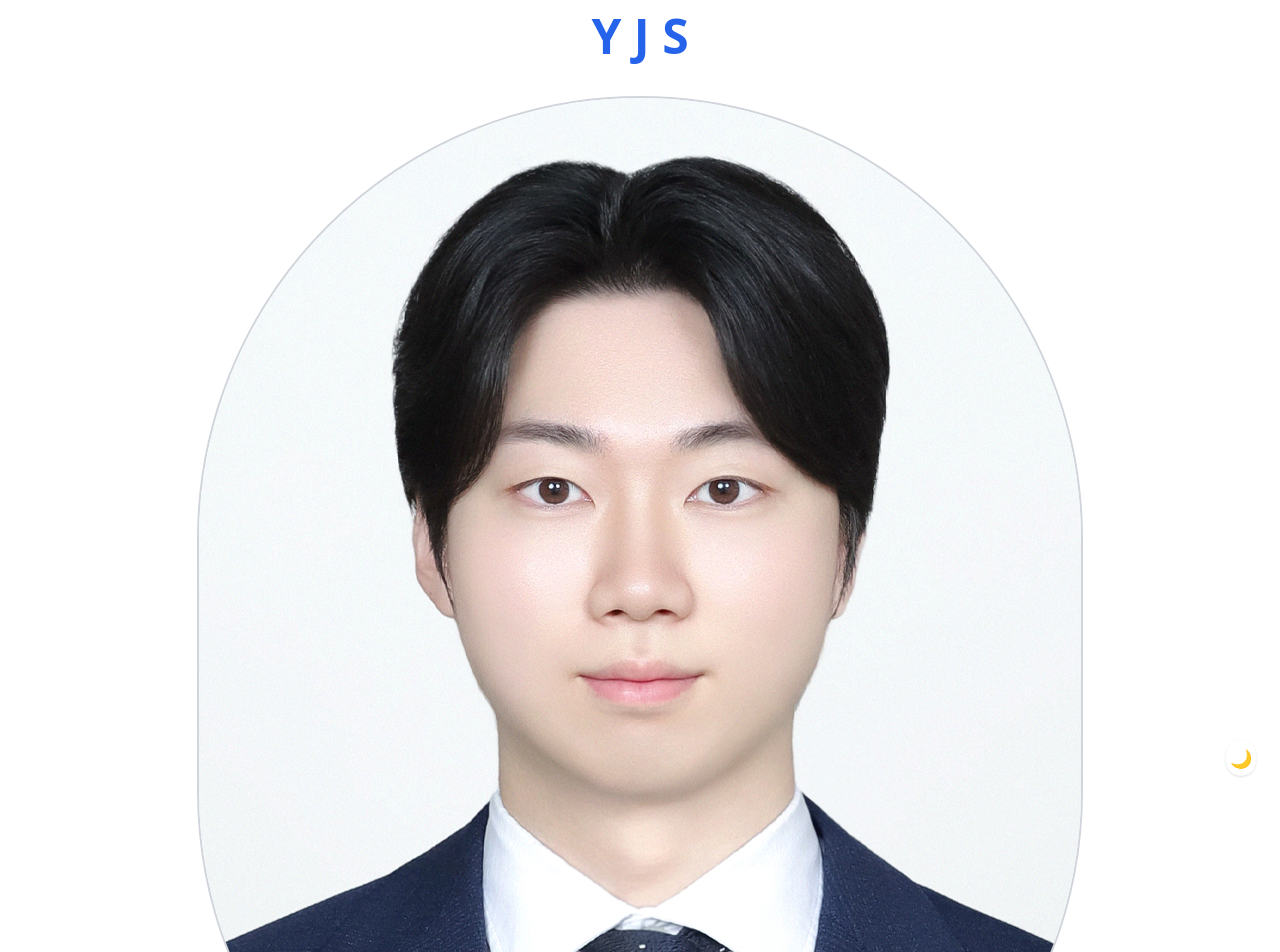
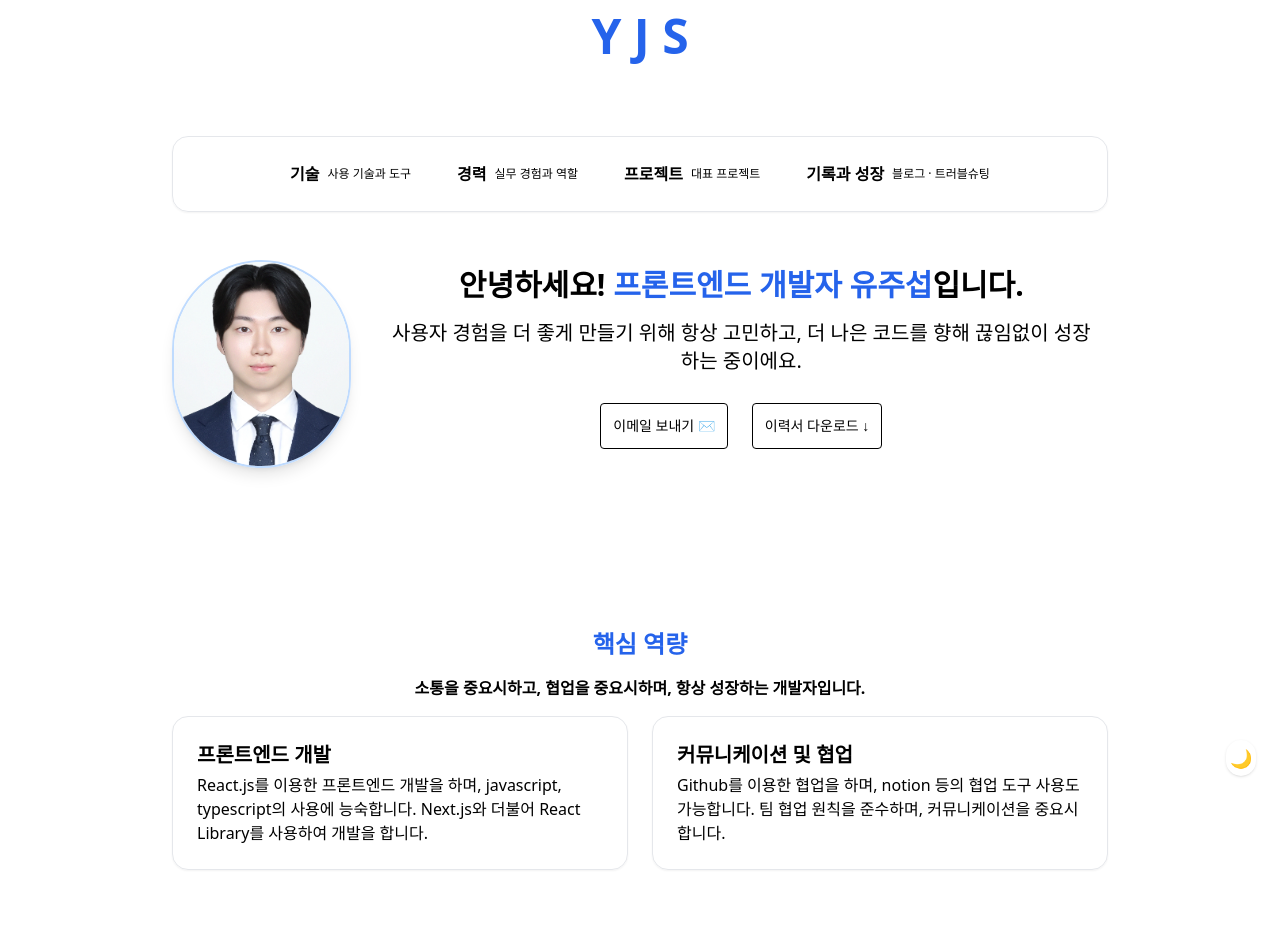
Before and after one commit to yujuseop/JuseopSite, a Next.js app in the folder my-app/: page / in a window 1280 px wide. Shown: the top 952 px of the page. Built offline with nearby package versions, Linux system fonts and the light colour scheme.

Commit message:
refactor:Navi생성및Footer수정

```diff
--- a/my-app/src/app/globals.css
+++ b/my-app/src/app/globals.css
@@ -6,6 +6,10 @@
 
 body {
   @apply bg-white text-black transition-colors duration-300;
+}
+
+html {
+  scroll-behavior: smooth;
 }
 
 .dark body {
--- a/my-app/src/app/page.tsx
+++ b/my-app/src/app/page.tsx
@@ -1,42 +1,53 @@
-import Intro from "@/components/Intro";
 import Image from "next/image";
-import Skills from "@/components/Skills";
-import Projects from "@/components/Projects";
+
 import Develop from "@/components/Develop";
 import Experience from "@/components/Experience";
+import Intro from "@/components/Intro";
+import Navi from "@/components/Navi";
 import Navibar from "@/components/Navibar";
+import Projects from "@/components/Projects";
+import Skills from "@/components/Skills";
 
 export default function Home() {
   return (
-    <main className="min-h-screen flex flex-col items-center justify-center gap-6">
-      <section className="flex justify-center items-center">
+    <main className="min-h-screen w-full bg-gradient-to-b from-white via-white to-blue-50/30 dark:from-zinc-900 dark:via-zinc-900 dark:to-blue-950/20">
+      <div className="mx-auto flex w-full max-w-5xl flex-col gap-12 px-5 pb-16 pt-10">
+        <Navi />
+
+        <section
+          id="intro"
+          className="flex flex-col items-center justify-center gap-6 scroll-mt-24 pb-28 text-center md:flex-row md:text-left"
+        >
           <Image
             src="/assets/yujuseop.jpeg"
             alt="유주섭 증명사진"
-          width={200}
-          height={200}
-          className="rounded-full object-cover border-2 border-gray-300 mb-4 lg:mb-0 w-1/2 h-1/2 lg:w-full lg:h-full"
+            width={220}
+            height={220}
+            className="h-40 w-40 rounded-full border-2 border-blue-200 object-cover shadow-lg md:h-52 md:w-52"
           />
-      </section>
-      <section>
           <Intro />
         </section>
-      <section>
+
+        <section id="develop" className="scroll-mt-24 pb-28">
           <Develop />
         </section>
 
-      <section>
+        <section id="skills" className="scroll-mt-24 pb-28">
           <Skills />
         </section>
-      <section>
+
+        <section id="experience" className="scroll-mt-24 pb-28">
           <Experience />
         </section>
-      <section>
+
+        <section id="projects" className="scroll-mt-24 pb-28">
           <Projects />
         </section>
-      <section>
+
+        <section id="journey" className="scroll-mt-24 pb-28">
           <Navibar />
         </section>
+      </div>
     </main>
   );
 }
--- a/my-app/src/components/Footer.tsx
+++ b/my-app/src/components/Footer.tsx
@@ -1,7 +1,10 @@
 export default function Footer() {
   return (
     <footer className="flex justify-center items-center p-6 bg-gray-200 dark:bg-gray-800 text-black dark:text-white transition-colors duration-200">
-      <p>&copy; {new Date().getFullYear()} JS World!</p>
+      <p className="text-center">
+        &copy; {new Date().getFullYear()} JS World! <br /> 궁금하신 점이
+        있으시면 언제든 연락주세요.
+      </p>
     </footer>
   );
 }
--- /dev/null
+++ b/my-app/src/components/Navi.tsx
@@ -0,0 +1,35 @@
+import Link from "next/link";
+
+const NAV_ITEMS = [
+  { id: "skills", label: "기술", description: "사용 기술과 도구" },
+  { id: "experience", label: "경력", description: "실무 경험과 역할" },
+  { id: "projects", label: "프로젝트", description: "대표 프로젝트" },
+  { id: "journey", label: "기록과 성장", description: "블로그 · 트러블슈팅" },
+] as const;
+
+export default function Navi() {
+  return (
+    <nav
+      aria-label="페이지 내 탐색"
+      className="sticky top-6 z-40 w-full rounded-2xl border border-border flex justify-center items-center bg-white/70 p-4 shadow-sm backdrop-blur dark:bg-slate-900/70"
+    >
+      <ul className="flex flex-wrap items-center gap-3 text-sm font-medium">
+        {NAV_ITEMS.map((item) => (
+          <li key={item.id}>
+            <Link
+              href={`/#${item.id}`}
+              className="group inline-flex text-center items-center gap-2 rounded-full border border-transparent bg-white px-4 py-2 transition hover:-translate-y-0.5 hover:border-blue-300 hover:bg-blue-50 dark:bg-slate-900 dark:hover:border-blue-500/60 dark:hover:bg-slate-800/80"
+            >
+              <span className="font-semibold text-foreground  text-sm lg:text-base group-hover:text-blue-600 dark:group-hover:text-blue-400">
+                {item.label}
+              </span>
+              <span className="text-xs text-muted-foreground">
+                {item.description}
+              </span>
+            </Link>
+          </li>
+        ))}
+      </ul>
+    </nav>
+  );
+}
--- a/my-app/src/components/Navibar.tsx
+++ b/my-app/src/components/Navibar.tsx
@@ -1,25 +1,61 @@
 import Link from "next/link";
+
+const NAV_LINKS = [
+  {
+    href: "/blog",
+    label: "블로그로 이동",
+    description: "학습 기록과 인사이트를 담은 글들을 만나보세요.",
+    emoji: "📝",
+    cta: "블로그 열기",
+  },
+  {
+    href: "/troubleShooting",
+    label: "트러블슈팅 살펴보기",
+    description: "프로젝트에서의 문제 해결 과정을 단계별로 정리했습니다.",
+    emoji: "🧠",
+    cta: "트러블슈팅 보기",
+  },
+] as const;
 
 export default function Navibar() {
   return (
-    <div className="text-center">
-      <h1 className="text-xl font-bold lg:text-2xl text-blue-600">
-        블로그 및 트러블 슈팅
-      </h1>
-      <nav className="px-3 flex gap-3  text-sm font-bold lg:text-lg">
-        <Link
-          href="/blog"
-          className="hover:text-blue-600 dark:hover:text-blue-400 transition-colors duration-200"
-        >
-          Blog
-        </Link>
-        <Link
-          href="/troubleShooting"
-          className="hover:text-blue-600 dark:hover:text-blue-400 transition-colors duration-200"
-        >
-          Trouble Shooting
-        </Link>
+    <section className="flex flex-col justify-center items-center gap-1 ">
+      <header className="mb-6 space-y-2 text-center">
+        <h2 className="text-xl font-bold text-blue-600 dark:text-blue-300 lg:text-2xl">
+          기록과 성장의 여정
+        </h2>
+        <p className="text-sm text-muted-foreground lg:text-base">
+          블로그와 트러블슈팅 페이지에서 문제 해결 과정과 배움을 확인해보세요.
+        </p>
+      </header>
+
+      <nav className="grid gap-4 md:grid-cols-2">
+        {NAV_LINKS.map((link) => (
+          <Link
+            key={link.href}
+            href={link.href}
+            className="group flex items-center gap-4 rounded-2xl border border-transparent bg-white/70 p-5 text-left shadow-sm transition hover:-translate-y-1 hover:border-blue-300 hover:shadow-lg dark:bg-slate-900/60 dark:hover:border-blue-500/60"
+            aria-label={link.label}
+          >
+            <span className="text-3xl" aria-hidden>
+              {link.emoji}
+            </span>
+            <div className="flex flex-1 flex-col gap-2">
+              <div className="flex items-center justify-between gap-3">
+                <h3 className="text-lg font-semibold text-foreground">
+                  {link.label}
+                </h3>
+                <span className="text-sm font-medium text-blue-600 transition group-hover:translate-x-1 dark:text-blue-400">
+                  {link.cta} →
+                </span>
+              </div>
+              <p className="text-xs text-muted-foreground lg:text-sm">
+                {link.description}
+              </p>
+            </div>
+          </Link>
+        ))}
       </nav>
-    </div>
+    </section>
   );
 }
```
Lines whose indentation alone changed are shown as unchanged.
